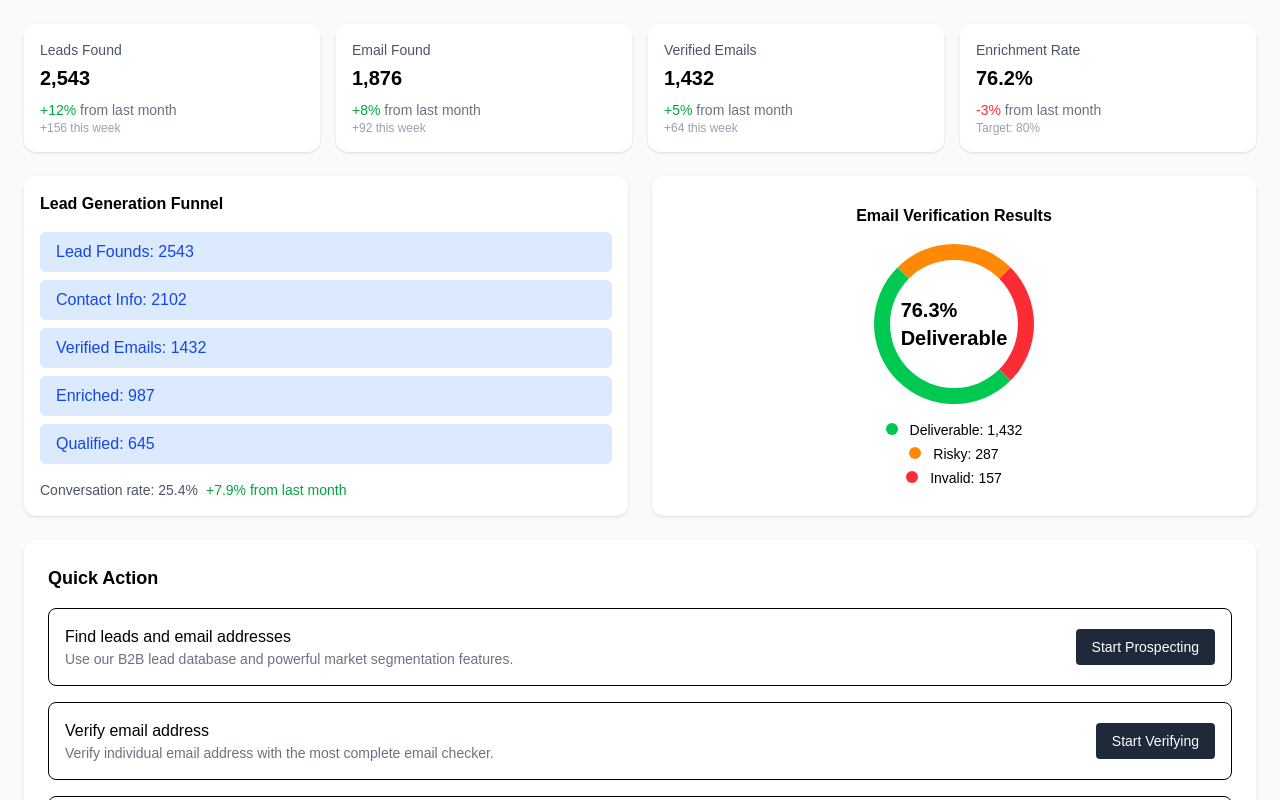
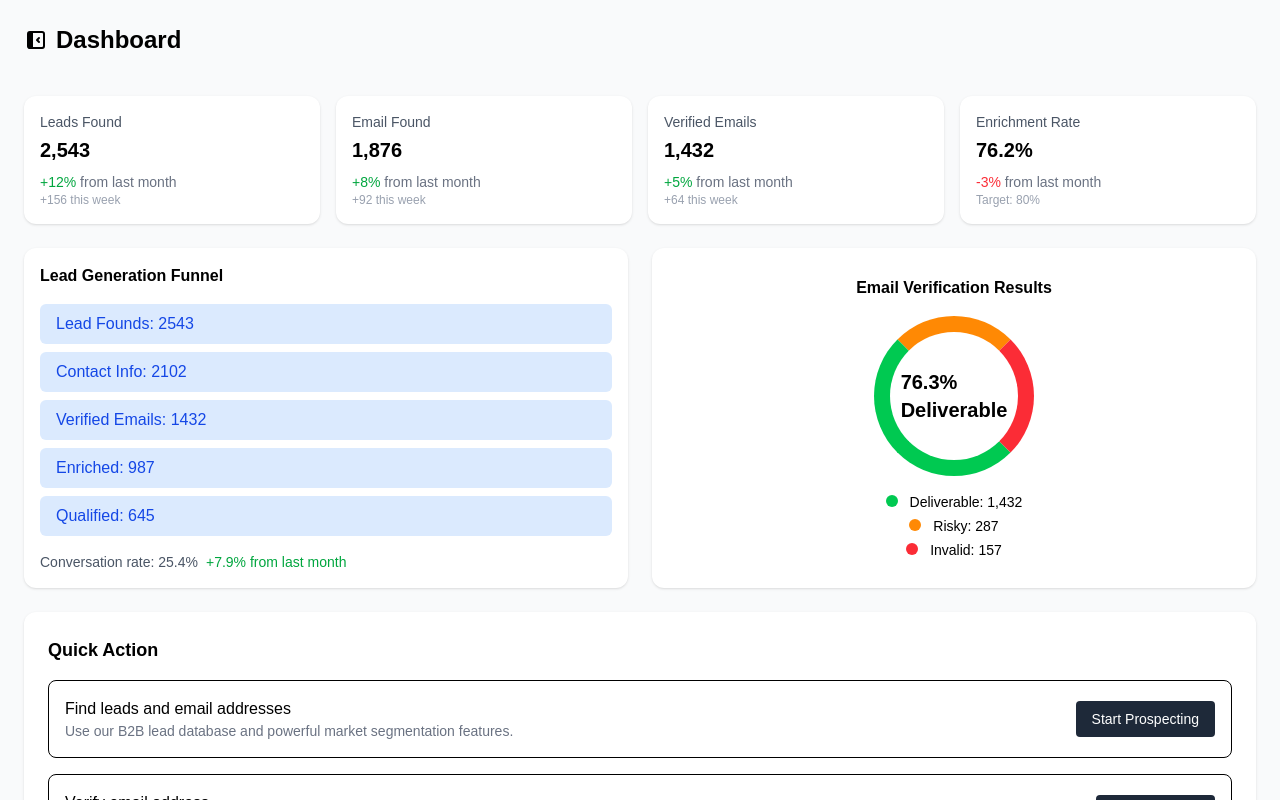
Before and after one commit to toptalentcoder/EmailFinder, a Next.js app in the folder frontend/: page /dashboard/dashboardMenu in a window 1280 px wide. Built offline with nearby package versions, Linux system fonts and the light colour scheme.

Commit message:
collapsable react icons

```diff
--- a/frontend/package.json
+++ b/frontend/package.json
@@ -13,7 +13,8 @@
     "lucide-react": "^0.512.0",
     "next": "15.3.3",
     "react": "^19.0.0",
-    "react-dom": "^19.0.0"
+    "react-dom": "^19.0.0",
+    "react-icons": "^5.5.0"
   },
   "devDependencies": {
     "@eslint/eslintrc": "^3",
--- a/frontend/src/app/dashboard/dashboardMenu/page.tsx
+++ b/frontend/src/app/dashboard/dashboardMenu/page.tsx
@@ -1,6 +1,8 @@
 "use client";
 
 import { useState } from "react";
+import { TbLayoutSidebarLeftCollapseFilled } from "react-icons/tb";
+import { TbLayoutSidebarRightCollapseFilled } from "react-icons/tb";
 
 export default function DashboardMenu({
     collapsed,
@@ -11,6 +13,22 @@ export default function DashboardMenu({
 }) {
     return (
         <div className="flex flex-col gap-6 p-6 text-black bg-gray-50 max-h-screen overflow-y-auto">
+
+            <div className="flex items-center mb-4">
+                {collapsed ? (
+                    <TbLayoutSidebarRightCollapseFilled
+                        className="w-6 h-6 cursor-pointer"
+                        onClick={() => setCollapsed(false)}
+                    />
+                ) : (
+                    <TbLayoutSidebarLeftCollapseFilled
+                        className="w-6 h-6 cursor-pointer"
+                        onClick={() => setCollapsed(true)}
+                    />
+                )}
+                <h1 className="text-2xl font-semibold ml-2">Dashboard</h1>
+            </div>
+
             {/* Top Summary Cards */}
             <div className="grid grid-cols-4 gap-4 min-w-1/8">
                 <SummaryCard title="Leads Found" value="2,543" change="+12%" subChange="+156 this week" />
@@ -88,15 +106,6 @@ export default function DashboardMenu({
                 </div>
             </div>
 
-      {/* Collapse Button */}
-      <div className="mt-4">
-        <button
-          className="bg-blue-500 text-white px-4 py-2 rounded hover:bg-blue-600"
-          onClick={() => setCollapsed(!collapsed)}
-        >
-          Click Me
-        </button>
-      </div>
         </div>
     );
 }
```
Also changed, not shown: 1 other file (tests, documents, lock files or other folders). Lines whose indentation alone changed are shown as unchanged.
